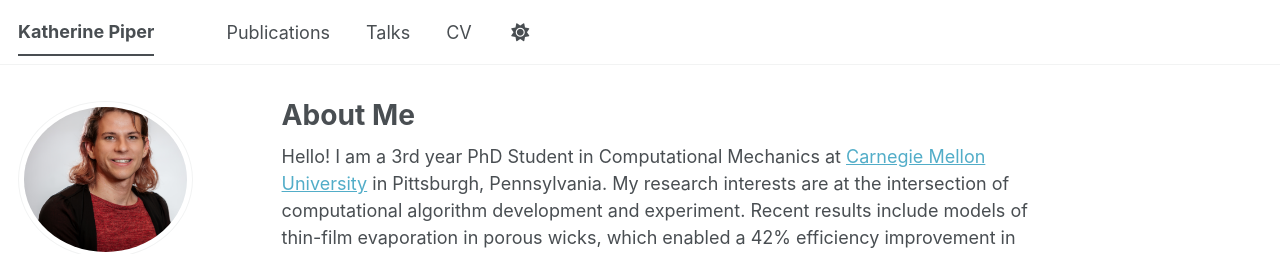
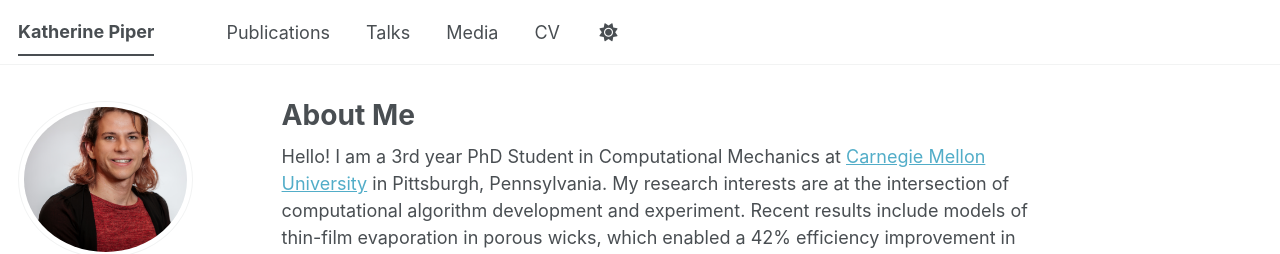
Before and after one commit to kbpiperphd/kbpiperphd.github.io, a Jekyll site: the page built from _pages/about.md, in a window 1280 px wide. Shown: the top 254 px of the page. Built offline with Jekyll 4.4.1, drawn with Linux system fonts in a browser that asks for light colours; a style sheet for code colours, icons or effects is not loaded.

Commit message:
Update navigation.yml

```diff
--- a/_data/navigation.yml
+++ b/_data/navigation.yml
@@ -14,8 +14,13 @@ main:
   - title: "Talks"
     url: /talks/
 
+  - title: "Media"
+    url: /year-archive/
+
   - title: "CV"
     url: /cv/
 
+
+
   # - title: "CV"
   #   url: /cv-json/
```
